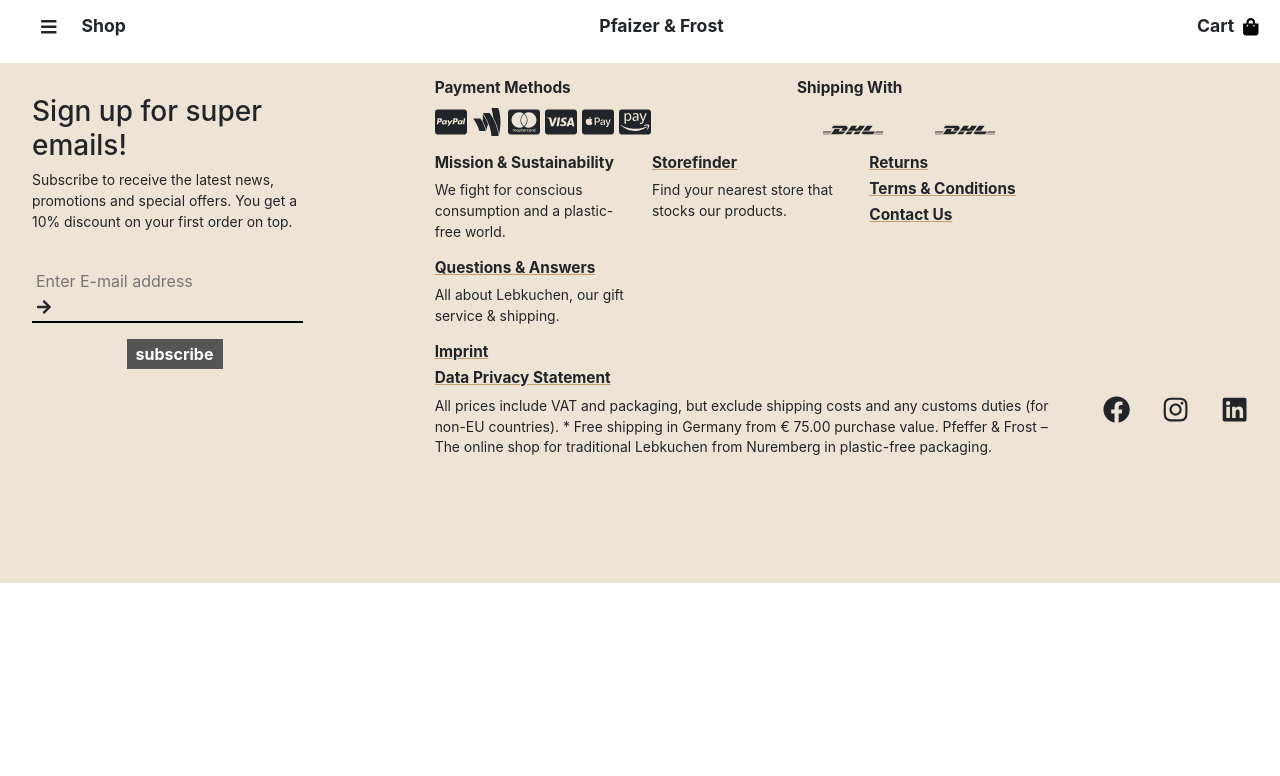
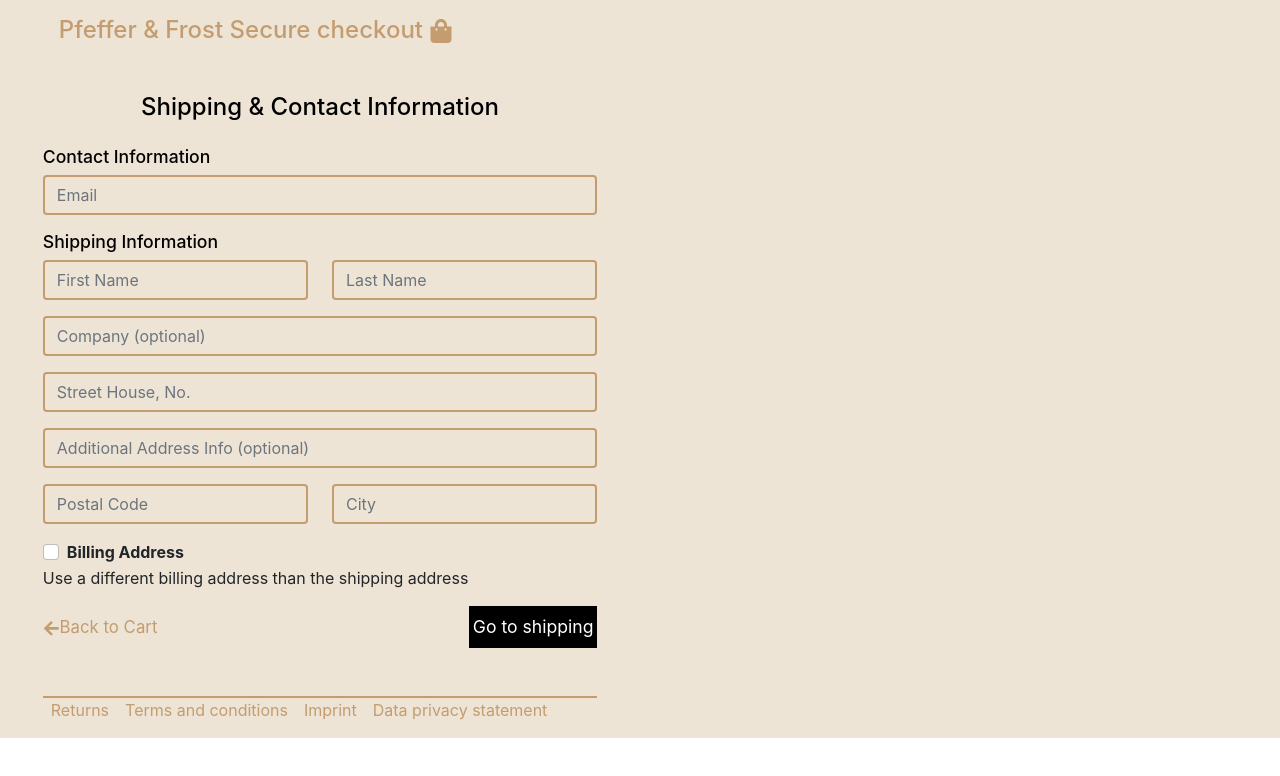
Before and after one commit to eldrige/React-Js-test, a React (Create React App) app: page /checkout in a window 1280 px wide. Shown: the top 776 px of the page. Built offline with nearby package versions, Linux system fonts and the light colour scheme.

Commit message:
dealed with first column of checkout screen

```diff
--- a/src/App.js
+++ b/src/App.js
@@ -1,17 +1,19 @@
 import HomeScreen from './screens/HomeScreen';
+import ProductScreen from './screens/ProductScreen';
+import CheckoutScreen from './screens/CheckoutScreen';
 import Navbar from './components/Navbar';
 import Footer from './components/Footer';
-import ProductScreen from './screens/ProductScreen';
 
 import { BrowserRouter as Router, Route } from 'react-router-dom';
 
 function App() {
   return (
     <Router>
-      <Navbar />
+      {/* <Navbar /> */}
       <Route path="/product" component={ProductScreen} exact />
+      <Route path="/checkout" component={CheckoutScreen} exact />
       <Route path="/" component={HomeScreen} exact />
-      <Footer />
+      {/* <Footer /> */}
     </Router>
   );
 }
--- a/src/index.css
+++ b/src/index.css
@@ -631,3 +631,88 @@ div#card-img{
 #newsletter .letter button.allowed:hover{
 
 }
+
+/* ! checkout stlyes */
+#checkout{
+  background: var(--footer-bg)
+}
+
+#checkout .contain{
+  width: 90%;
+  margin: 1rem auto;
+}
+
+#checkout .contain h1{
+  font-size: 1.5rem;
+  color: var(--deep-brown);
+  margin: 1rem 0 3rem 1rem;
+}
+
+#checkout .contain h2{
+  color: var(--black);
+  font-size: 1.5rem;
+}
+
+#checkout .contain h3{
+  color: var(--black);
+  font-size: 1.1rem;
+}
+
+#checkout .contain input.form-control{
+  background: transparent;
+  border: 2px solid var(--deep-brown)
+}
+
+#checkout .contain input.form-control:focus, #checkout .contain input.form-control:focus-visible{
+  outline: none
+}
+
+#checkout .contain label.form-check-label{
+  font-weight: bold;
+}
+
+#checkout .contain .actions{
+  display: flex;
+  justify-content:space-between;
+  align-items: baseline;
+}
+
+#checkout .contain .actions a{
+  color: var(--deep-brown);
+  font-size: 1.05rem;
+  text-decoration: none;
+}
+
+#checkout .contain .actions a:hover{
+  text-decoration: underline;
+  text-decoration-color: var(--deep-brown);
+}
+
+#checkout .contain .actions button{
+  background: var(--black);
+  color: var(--white);
+  border: none;
+  padding: 0.5rem  0.2rem;
+  width: 8rem;
+  font-size: 1.1rem;
+}
+
+#checkout .contain .actions button:hover{
+  background: var(--deep-brown);
+  color: var(--black);
+}
+
+#checkout .contain .line{
+  height: 0.1rem;
+  background: var(--deep-brown);
+}
+
+#checkout .contain .mini-footer span{
+  color: var(--deep-brown);
+  cursor: pointer;
+}
+
+#checkout .contain .mini-footer span:hover{
+  text-decoration: underline;
+  text-decoration-color: var(--deep-brown);
+}
--- /dev/null
+++ b/src/screens/CheckoutScreen.js
@@ -0,0 +1,81 @@
+import React from 'react';
+import { Row, Container, Col, Form } from 'react-bootstrap';
+import { FaShoppingBag, FaArrowLeft } from 'react-icons/fa';
+import { Link } from 'react-router-dom';
+
+const CheckoutScreen = () => {
+  return (
+    <Container fluid id="checkout">
+      <Row>
+        <Col md={6}>
+          <div className="contain">
+            <h1>
+              Pfeffer & Frost Secure checkout <FaShoppingBag />
+            </h1>
+            <h2 className="text-center mb-4">Shipping & Contact Information</h2>
+            <Form>
+              <Form.Group as={Col} controlId="formGridEmail">
+                <h3>Contact Information</h3>
+                <Form.Control
+                  type="email"
+                  placeholder="Email"
+                  className="mb-3"
+                />
+              </Form.Group>
+              <Row className="mb-3">
+                <h3>Shipping Information</h3>
+                <Form.Group as={Col} controlId="formGridEmail">
+                  <Form.Control type="text" placeholder="First Name" />
+                </Form.Group>
+
+                <Form.Group as={Col} controlId="formGridPassword">
+                  <Form.Control type="password" placeholder="Last Name" />
+                </Form.Group>
+              </Row>
+              <Form.Group className="mb-3" controlId="formGridAddress1">
+                <Form.Control placeholder="Company (optional)" />
+              </Form.Group>
+              <Form.Group className="mb-3" controlId="formGridAddress2">
+                <Form.Control placeholder="Street House, No." />
+              </Form.Group>
+              <Form.Group className="mb-3" controlId="formGridAddress2">
+                <Form.Control placeholder="Additional Address Info (optional)" />
+              </Form.Group>
+              <Row className="mb-3">
+                <Form.Group as={Col} controlId="formGridEmail">
+                  <Form.Control type="text" placeholder="Postal Code" />
+                </Form.Group>
+                <Form.Group as={Col} controlId="formGridPassword">
+                  <Form.Control type="text" placeholder="City" />
+                </Form.Group>
+              </Row>
+              <Form.Group className="mb-3" id="formGridCheckbox">
+                <Form.Check type="checkbox" label="Billing Address" />
+                <span className="text-bold text-small">
+                  Use a different billing address than the shipping address
+                </span>
+              </Form.Group>
+            </Form>
+            <div className="actions">
+              <Link to="/product">
+                <FaArrowLeft />
+                Back to Cart
+              </Link>
+              <button>Go to shipping</button>
+            </div>
+            <div className="line mt-5"></div>
+            <div className="mini-footer">
+              <span className="mx-2 mt-1">Returns</span>
+              <span className="mx-2 mt-1">Terms and conditions</span>
+              <span className="mx-2 mt-1">Imprint</span>
+              <span className="mx-2 mt-1">Data privacy statement</span>
+            </div>
+          </div>
+        </Col>
+        <Col md={6}></Col>
+      </Row>
+    </Container>
+  );
+};
+
+export default CheckoutScreen;
```
Also changed, not shown: src/screens/CartScreen.js (+82 -0 lines).
